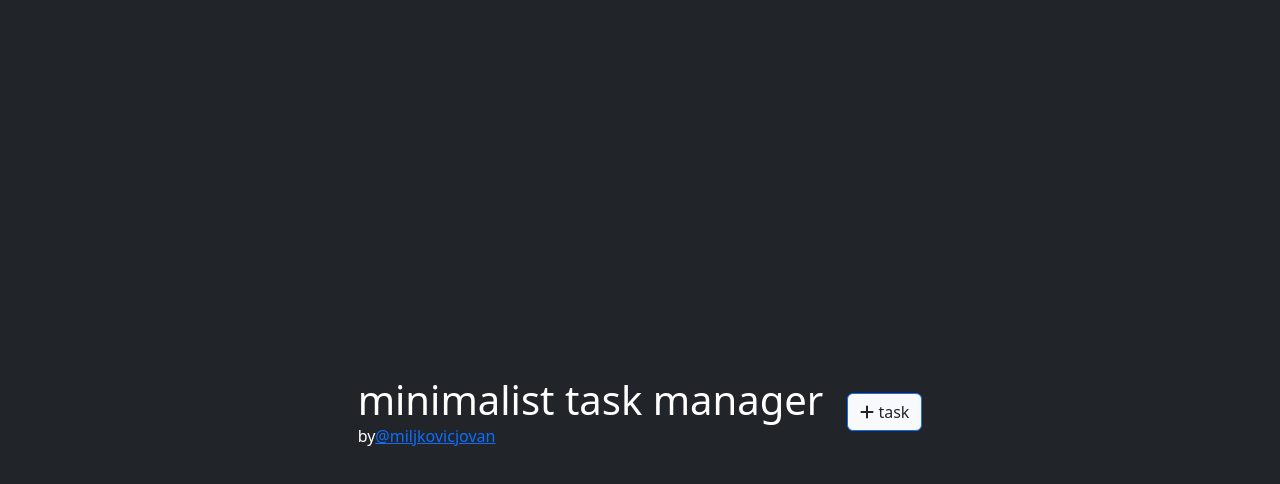
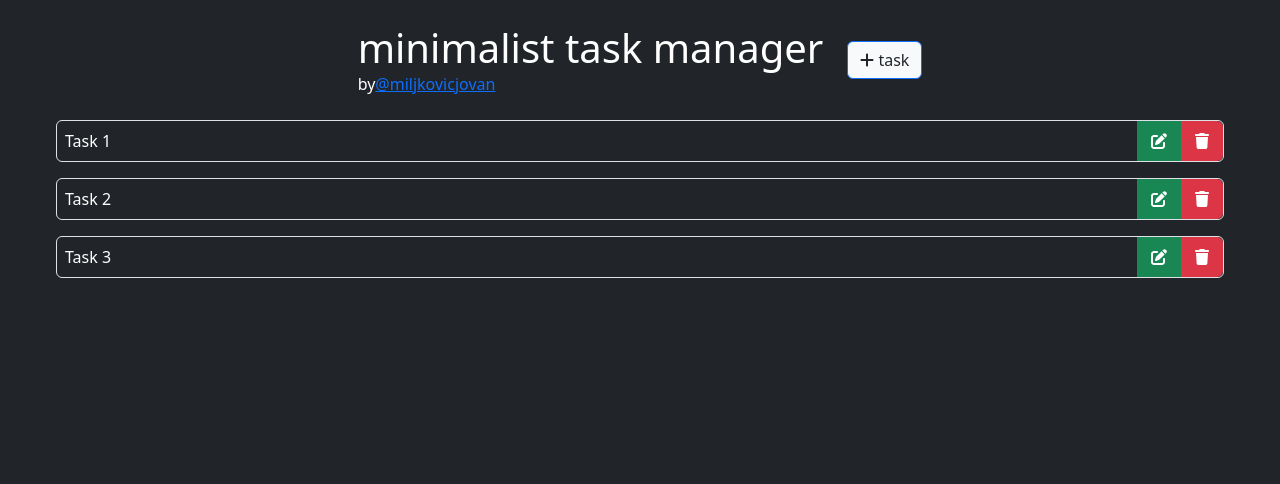
Before and after one commit to miljkovicjovan/minimalist-task-tracker, a React (Create React App) app: page / in a window 1280 px wide. Shown: the top 484 px of the page. Built offline with nearby package versions, Linux system fonts and the light colour scheme.

Commit message:
added tasks and task component

```diff
--- a/src/App.js
+++ b/src/App.js
@@ -1,9 +1,11 @@
 import Header from "./components/Header";
+import Tasks from "./components/Tasks";
 
 function App() {
   return (
-    <div className="vh-100 d-flex pt-4 bg-dark">
+    <div className="vh-100 pt-4 bg-dark text-white">
       <Header/>
+      <Tasks/>
     </div>
   );
 }
--- a/src/components/Header.js
+++ b/src/components/Header.js
@@ -6,12 +6,12 @@ import { faPlus } from '@fortawesome/free-solid-svg-icons'
 
 function Header() {
   return (
-    <Stack direction='horizontal' gap={4} className='mx-auto text-white'>
+    <Stack direction='horizontal' gap={4} className='d-flex justify-content-center'>
       <span>
         <h1 className='m-0'>minimalist task manager</h1>
         <p className='m-0'>
           by
-          <a href="https://github.com/miljkovicjovan" target='_blank'>
+          <a href="https://github.com/miljkovicjovan" target='_blank'  rel="noreferrer">
             @miljkovicjovan
           </a>
         </p>
--- /dev/null
+++ b/src/components/Task.js
@@ -0,0 +1,17 @@
+import { Button, Stack } from "react-bootstrap";
+import { FontAwesomeIcon } from "@fortawesome/react-fontawesome";
+import { faPenToSquare, faTrash } from "@fortawesome/free-solid-svg-icons";
+
+function Task({ name }) {
+  return (
+    <Stack direction="horizontal" className="m-2 border rounded d-flex justify-content-between">
+      <span className="p-2">{name}</span>
+      <span>
+        <Button className="bg-success border-success border-2 rounded-0"><FontAwesomeIcon icon={faPenToSquare}/></Button>
+        <Button className="bg-danger border-danger border-2 rounded-0 rounded-end"><FontAwesomeIcon icon={faTrash}/></Button>
+      </span>
+    </Stack>
+  )
+}
+
+export default Task;
--- /dev/null
+++ b/src/components/Tasks.js
@@ -0,0 +1,33 @@
+import { useState } from "react";
+import { Stack } from "react-bootstrap";
+import Task from "./Task";
+
+
+function Tasks() {
+	const [tasks, setTasks] = useState(
+		[
+			{
+				id: 1,
+				name: "Task 1",
+			},
+			{
+				id: 2,
+				name: "Task 2",
+			},
+			{
+				id: 3,
+				name: "Task 3",
+			}
+		]
+	);
+
+	return (
+		<Stack className="my-3 mx-5">
+			{tasks.map((task) => (
+				<Task key={task.id} name={task.name}/>
+			))}
+		</Stack>
+	)
+}
+
+export default Tasks;
```
